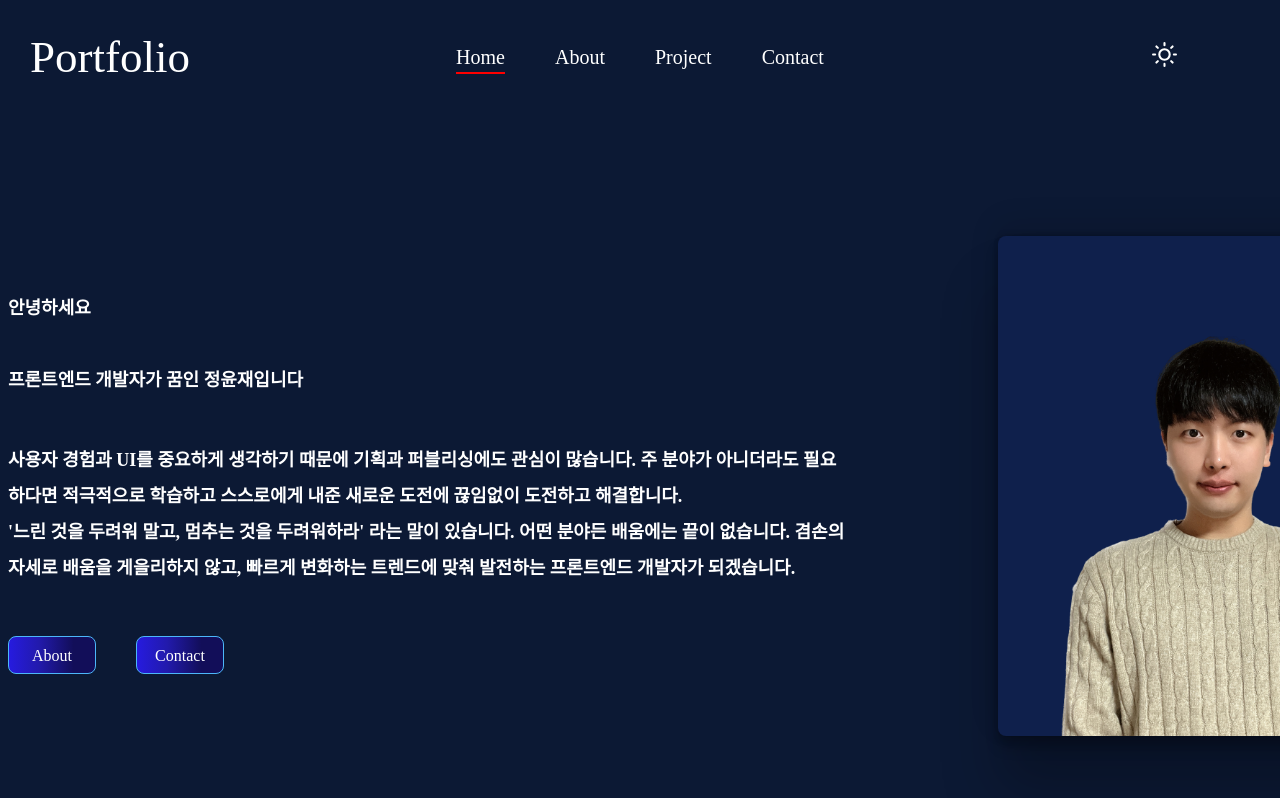
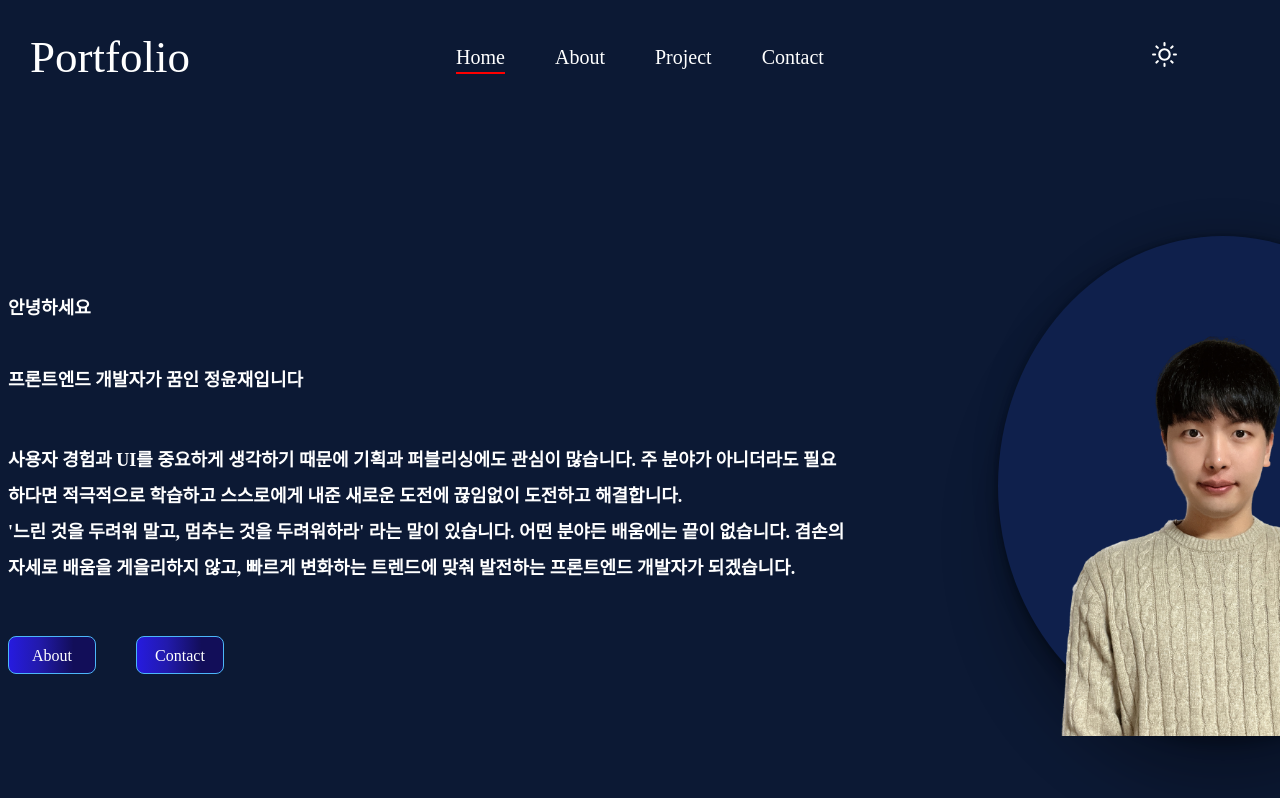
Before and after one commit to operland55/Portfolio, a React (Vite) app: page / in a window 1280 px wide. Shown: the top 798 px of the page. Built offline with nearby package versions, Linux system fonts and the light colour scheme.

Commit message:
⚰️ Border-radius Delete

```diff
--- a/src/Components/Main.tsx
+++ b/src/Components/Main.tsx
@@ -90,7 +90,6 @@ const ImgBox = styled.div`
 	}
 	@media ${(props) => props.theme.tablet} {
 		margin-top: 0;
-		border-radius: 8px;
 		img {
 			display: block;
 			width: auto;
@@ -100,7 +99,6 @@ const ImgBox = styled.div`
 	@media ${(props) => props.theme.desktop} {
 		width: 450px;
 		height: 500px;
-		margin-top: 0;
 		img {
 			margin-top: 100px;
 			height: 400px;
```
